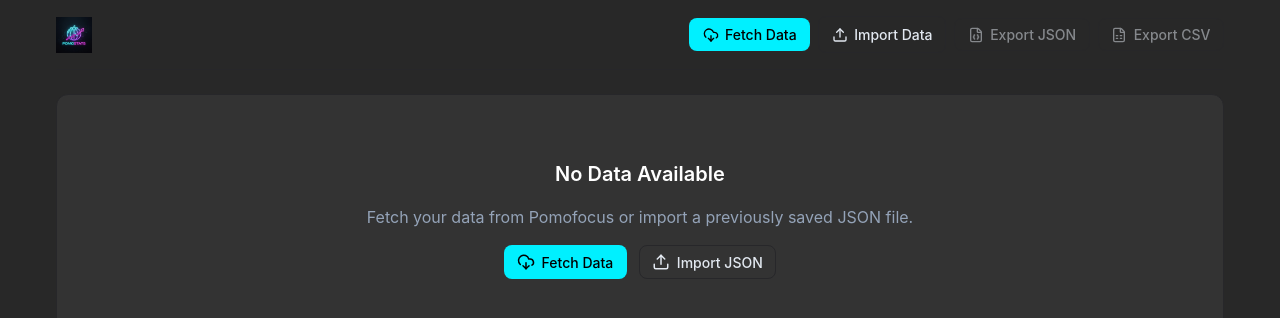
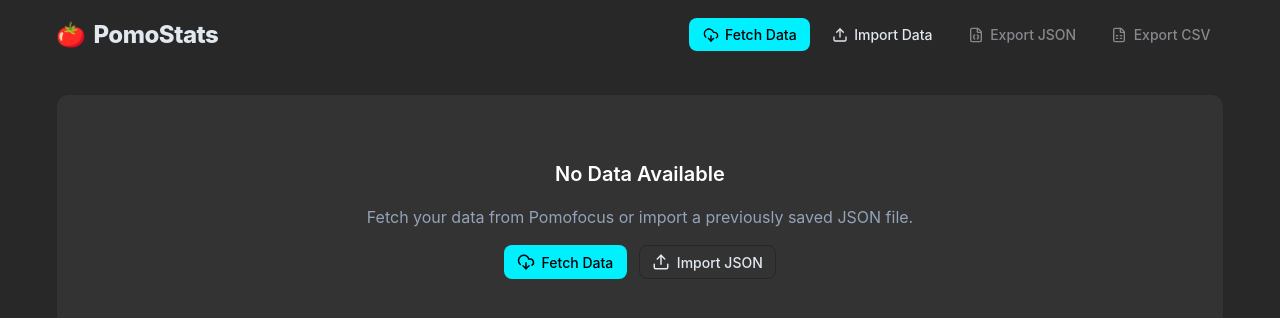
Before and after one commit to sickboydroid/PomoStats, a React (Vite) app: page / in a window 1280 px wide. Shown: the top 318 px of the page. Built offline with nearby package versions, Linux system fonts and the light colour scheme.

Commit message:
style: replace dashboard logo with tomato text, snappier animations, pointer cursors

```diff
--- a/src/App.jsx
+++ b/src/App.jsx
@@ -3,7 +3,6 @@
 import DashboardView from './components/DashboardView';
 import { DownloadCloud, Upload, FileJson, FileSpreadsheet } from 'lucide-react';
 import { exportToJson, exportToCsv } from './utils/exportUtils';
-import logoImage from './assets/logo.jpg';
 
 function App() {
   const [data, setData] = useState([]);
@@ -68,8 +67,8 @@
     <div className="container">
       {/* Header */}
       <header className="flex justify-between items-center mb-6 pb-4" style={{ borderBottom: '1px solid var(--border-color)' }}>
-        <div className="flex items-center gap-2">
-          <img src={logoImage} alt="PomoStats Logo" style={{ height: '36px', objectFit: 'contain' }} />
+        <div className="flex items-center gap-2" style={{ fontSize: '1.5rem', fontWeight: 800, letterSpacing: '-0.5px' }}>
+          <span>🍅</span> PomoStats
         </div>
 
         {/* Action Controls Toolbar */}
--- a/src/index.css
+++ b/src/index.css
@@ -77,8 +77,18 @@
 }
 
 @keyframes slideUp {
-  from { opacity: 0; transform: translateY(10px); }
+  from { opacity: 0; transform: translateY(15px); }
   to { opacity: 1; transform: translateY(0); }
+}
+
+@keyframes fadeIn {
+  from { opacity: 0; }
+  to { opacity: 1; }
+}
+
+@keyframes popIn {
+  0% { opacity: 0; transform: scale(0.95) translateY(10px); }
+  100% { opacity: 1; transform: scale(1) translateY(0); }
 }
 
 @keyframes indeterminateProgress {
@@ -90,11 +100,19 @@
   height: 100%;
   width: 50%;
   background: var(--accent-cyan);
-  animation: indeterminateProgress 1.5s infinite linear;
+  animation: indeterminateProgress 1s infinite cubic-bezier(0.65, 0, 0.35, 1);
 }
 
 .animate-slide-up {
-  animation: slideUp 0.4s ease-out forwards;
+  animation: slideUp 0.3s cubic-bezier(0.175, 0.885, 0.32, 1.275) forwards;
+}
+
+/* Interactive elements cursor */
+.recharts-wrapper, .recharts-surface {
+  cursor: crosshair;
+}
+.heatmap-scroll-container > div > div > div {
+  cursor: pointer;
 }
 
 /* Components */
@@ -197,7 +215,7 @@
   justify-content: center;
   z-index: 1000;
   padding: 1rem;
-  animation: slideUp 0.2s ease-out;
+  animation: fadeIn 0.15s ease-out forwards;
 }
 
 .modal-content {
@@ -211,6 +229,7 @@
   padding: 1.5rem;
   max-height: 90vh;
   overflow-y: auto;
+  animation: popIn 0.25s cubic-bezier(0.175, 0.885, 0.32, 1.275) forwards;
 }
 
 .modal-close-btn {
```
